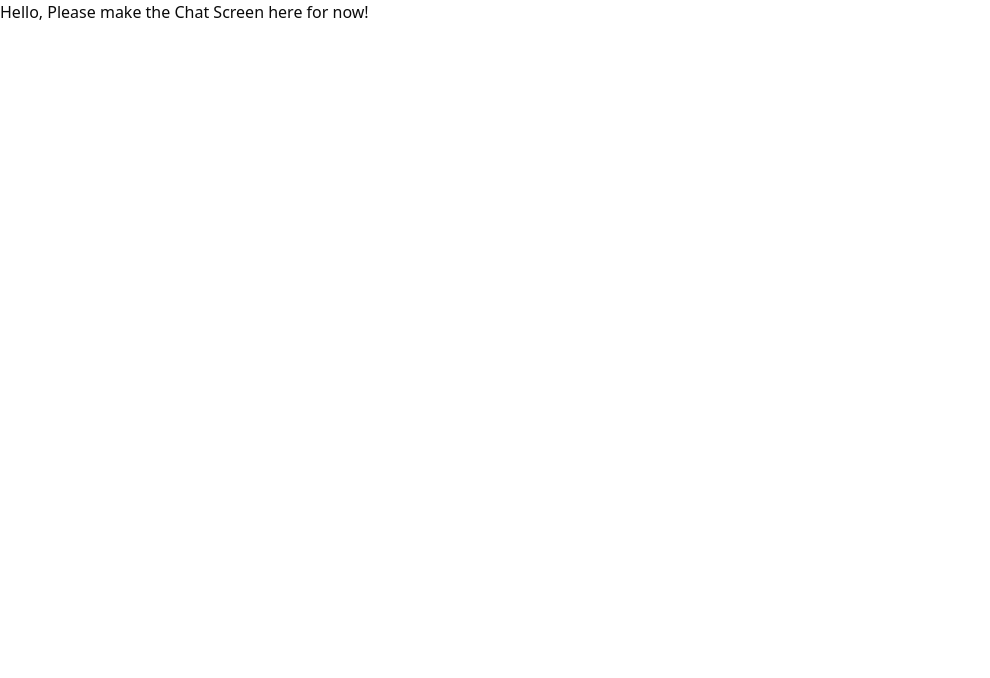
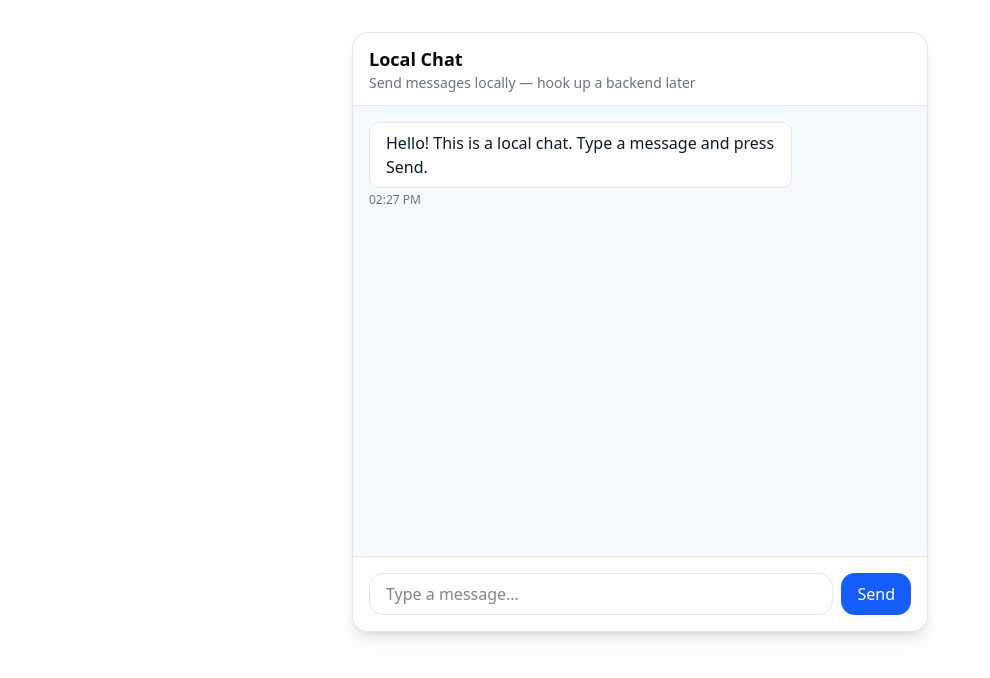
Before and after one commit to jjinendra3/idpm, a Next.js app: page / in a window 1280 px wide. Shown: the top 678 px of the page, without its empty margins (0-990 px from the left). Built offline with nearby package versions, Linux system fonts and the light colour scheme.

Commit message:
Add ChatBot UI and Functionality

```diff
--- a/src/app/page.tsx
+++ b/src/app/page.tsx
@@ -1,7 +1,91 @@
-export default function Home() {
+"use client";
+
+import React, { useState, useRef, useEffect, FormEvent } from "react";
+import type{JSX} from 'react';
+
+type Message = {
+  id: string;
+  sender: "you" | "bot";
+  text: string;
+  time: string;
+};
+
+function nowTime() {
+  const d = new Date();
+  return d.toLocaleTimeString([], { hour: "2-digit", minute: "2-digit" });
+}
+
+export default function ChatApp(): JSX.Element {
+  const [messages, setMessages] = useState<Message[]>([
+    { id: "m1", sender: "bot", text: "Hello! This is a local chat. Type a message and press Send.", time: nowTime() },
+  ]);
+  const [input, setInput] = useState("");
+  const [sending, setSending] = useState(false);
+  const listRef = useRef<HTMLDivElement | null>(null);
+
+  useEffect(() => {
+    if (listRef.current) {
+      listRef.current.scrollTop = listRef.current.scrollHeight;
+    }
+  }, [messages]);
+
+  const sendMessage = async (text: string) => {
+    if (!text.trim()) return;
+    setSending(true);
+
+    const userMsg: Message = { id: String(Date.now()) + "-u", sender: "you", text: text.trim(), time: nowTime() };
+    setMessages((m) => [...m, userMsg]);
+    setInput("");
+
+    setTimeout(() => {
+      const botMsg: Message = { id: String(Date.now()) + "-b", sender: "bot", text: `Got your message: "${text.trim()}"`, time: nowTime() };
+      setMessages((m) => [...m, botMsg]);
+      setSending(false);
+    }, 600);
+  };
+
+  const onSubmit = (e: FormEvent) => {
+    e.preventDefault();
+    sendMessage(input);
+  };
+
   return (
-    <div>
-      Hello, Please make the Chat Screen here for now!
+    <div className="max-w-xl mx-auto mt-8 bg-white rounded-2xl shadow-lg overflow-hidden border" style={{ height: "600px", display: "flex", flexDirection: "column" }}>
+      <header className="px-4 py-3 border-b">
+        <div className="font-semibold text-lg">Local Chat</div>
+        <div className="text-sm text-gray-500">Send messages locally — hook up a backend later</div>
+      </header>
+
+      <div ref={listRef} className="flex-1 p-4 overflow-y-auto" style={{ background: "#f7fafc" }}>
+        {messages.map((m) => (
+          <div key={m.id} className={`mb-3 flex ${m.sender === "you" ? "justify-end" : "justify-start"}`}>
+            <div style={{ maxWidth: "78%" }}>
+              <div className={`inline-block px-4 py-2 rounded-lg ${m.sender === "you" ? "bg-blue-600 text-white" : "bg-white text-gray-900 border"}`}>
+                <div style={{ whiteSpace: "pre-wrap" }}>{m.text}</div>
+              </div>
+              <div className={`text-xs mt-1 ${m.sender === "you" ? "text-right text-gray-300" : "text-left text-gray-500"}`}>{m.time}</div>
+            </div>
+          </div>
+        ))}
+      </div>
+
+      <form onSubmit={onSubmit} className="p-4 border-t bg-white" style={{ display: "flex", gap: "8px" }}>
+        <input
+          value={input}
+          onChange={(e) => setInput(e.target.value)}
+          placeholder="Type a message..."
+          className="flex-1 px-4 py-2 rounded-xl border focus:outline-none"
+          onKeyDown={(e) => {
+            if (e.key === "Enter" && !e.shiftKey) {
+              e.preventDefault();
+              sendMessage(input);
+            }
+          }}
+        />
+        <button type="submit" className="px-4 py-2 rounded-xl bg-blue-600 text-white font-medium disabled:opacity-60" disabled={sending}>
+          {sending ? "Sending..." : "Send"}
+        </button>
+      </form>
     </div>
   );
 }
```
